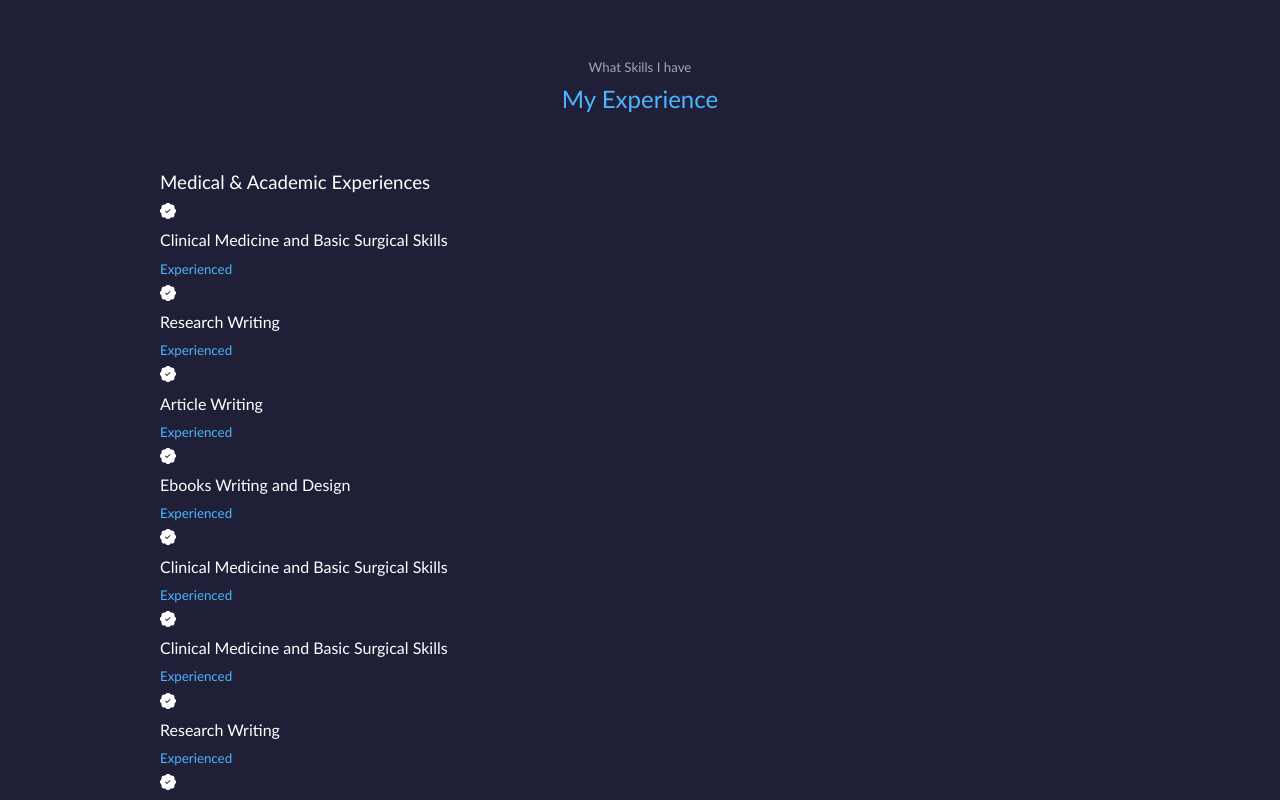
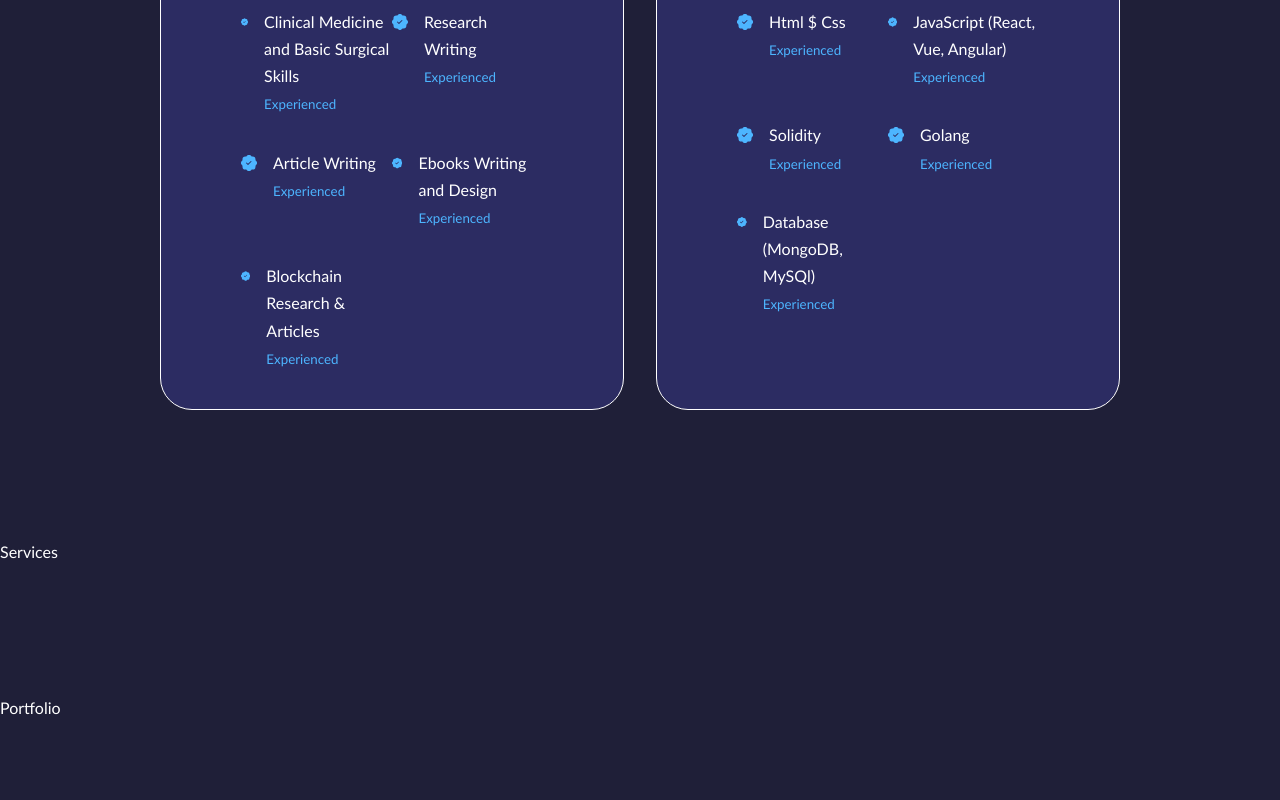
Before and after one commit to thatBlackBiniMan/Portfolio, a React (Create React App) app: page / in a window 1280 px wide. Shown: the part 1800-2600 px from the top of the page. Built offline with nearby package versions, Linux system fonts and the light colour scheme.

Commit message:
Finished Experience Section

```diff
--- a/src/components/experience/Experience.jsx
+++ b/src/components/experience/Experience.jsx
@@ -14,82 +14,107 @@ const Experience = () => {
 
 
       <article className='experience_details'>
-         <BsPatchCheckFill/>
-         <h4>Clinical Medicine and Basic Surgical Skills</h4>
+         <BsPatchCheckFill className="experience_details_icon"/>
+        <div>
+        <h4>Clinical Medicine and Basic Surgical Skills</h4>
         <small className='text-light'>Experienced</small>
+        </div>
+
          </article>
 
 
 
 
         <article className='experience_details'>
-         <BsPatchCheckFill/>
-         <h4>Research Writing</h4>
+         <BsPatchCheckFill className="experience_details_icon"/>
+      <div>
+      <h4>Research Writing</h4>
         <small className='text-light'>Experienced</small>
+      </div>
          </article>
 
          <article className='experience_details'>
-         <BsPatchCheckFill/>
-         <h4>Article Writing</h4>
+         <BsPatchCheckFill className="experience_details_icon"/>
+       <div>
+        <h4>Article Writing</h4>
         <small className='text-light'>Experienced</small>
-         </article>
-
-
-
-         <article className='experience_details'>
-         <BsPatchCheckFill/>
-         <h4>Ebooks Writing and Design</h4>
-        <small className='text-light'>Experienced</small>
+        </div>
          </article>
 
 
          <article className='experience_details'>
-         <BsPatchCheckFill/>
-         <h4>Clinical Medicine and Basic Surgical Skills</h4>
+         <BsPatchCheckFill className="experience_details_icon"/>
+          <div>
+          <h4>Ebooks Writing and Design</h4>
         <small className='text-light'>Experienced</small>
+
+          </div>
+         </article>
+
+
+         <article className='experience_details'>
+         <BsPatchCheckFill className="experience_details_icon"/>
+         <div>
+         <h4>Blockchain Research & Articles</h4>
+        <small className='text-light'>Experienced</small>
+
+         </div>
          </article>
 
       </div>
       </div>
 
+
+
       <div className="experience_backend">
+     <h3>Software Development</h3>
       <div className="experience_content">
 
-
      <article className='experience_details'>
-        <BsPatchCheckFill/>
-        <h4>Clinical Medicine and Basic Surgical Skills</h4>
+        <BsPatchCheckFill className="experience_details_icon"/>
+     <div>
+     <h4>Html $ Css</h4>
        <small className='text-light'>Experienced</small>
-        </article>
+     </div>
+    </article>
 
 
 
 
        <article className='experience_details'>
-        <BsPatchCheckFill/>
-        <h4>Research Writing</h4>
+        <BsPatchCheckFill className="experience_details_icon"/>
+        <div>
+        <h4>JavaScript (React, Vue, Angular)</h4>
        <small className='text-light'>Experienced</small>
+        </div>
         </article>
 
         <article className='experience_details'>
-        <BsPatchCheckFill/>
-        <h4>Article Writing</h4>
+        <BsPatchCheckFill className="experience_details_icon"/>
+        <div>
+        <h4>Solidity</h4>
        <small className='text-light'>Experienced</small>
-        </article>
+        </div>
+      </article>
 
 
 
         <article className='experience_details'>
-        <BsPatchCheckFill/>
-        <h4>Ebooks Writing and Design</h4>
+        <BsPatchCheckFill className="experience_details_icon"/>
+          <div>
+          <h4>Golang</h4>
        <small className='text-light'>Experienced</small>
+          </div>
         </article>
 
 
         <article className='experience_details'>
-        <BsPatchCheckFill/>
-        <h4>Clinical Medicine and Basic Surgical Skills</h4>
+        <BsPatchCheckFill className="experience_details_icon"/>
+        <div>
+        <h4>Database (MongoDB, MySQl)</h4>
        <small className='text-light'>Experienced</small>
+        </div>
+
         </article>
 
      </div>
--- a/src/components/experience/experience.css
+++ b/src/components/experience/experience.css
@@ -0,0 +1,75 @@
+.experience_container{
+   display: grid;
+   grid-template-columns: 1fr 1fr;
+   gap: 2rem;
+}
+
+.experience_container > div{
+  background: var(--color-bg-variant);
+  padding: 2.4rem 5rem;
+  border-radius: 2rem;
+  border: 1px solid;
+  transition: var(--transition);
+ }
+
+
+ .experience_container > div:hover{
+  background: transparent;
+  border-color: var(--color-primary-variant);
+  cursor: default;
+ }
+
+
+ .experience_container > div h3 {
+  text-align: center;
+  margin-bottom: 2rem;
+  color: var(--color-primary);
+ }
+
+
+ .experience_content {
+  display: grid;
+  grid-template-columns: 1fr 1fr;
+  row-gap: 2rem;
+ }
+
+
+ .experience_details{
+  display: flex;
+  gap: 1rem;
+ }
+
+ .experience_details_icon{
+  margin-top: 6px;
+  color: var(--color-primary);
+ }
+
+
+ @media screen and (max-width: 1024px){
+  .experience_container{
+    grid-template-columns: 1fr;
+  }
+
+  .experience_container > div {
+    width: 80%;
+    padding: 2rem;
+    margin: 0 auto;
+  }
+
+  .experience_content{
+    padding: 1rem;
+  }
+ }
+
+
+ @media screen and (max-width:600px){
+  .experience_container{
+    gap: 1rem;
+
+  }
+
+  .experience_container > div {
+    width: 100%;
+    padding: 2rem 1rem;
+  }
+ }
--- a/src/index.css
+++ b/src/index.css
@@ -60,7 +60,7 @@ h1{
 
 section{
   margin-top: 8rem;
-  height: 100vh;
+
 }
 
 section > h2,
```
